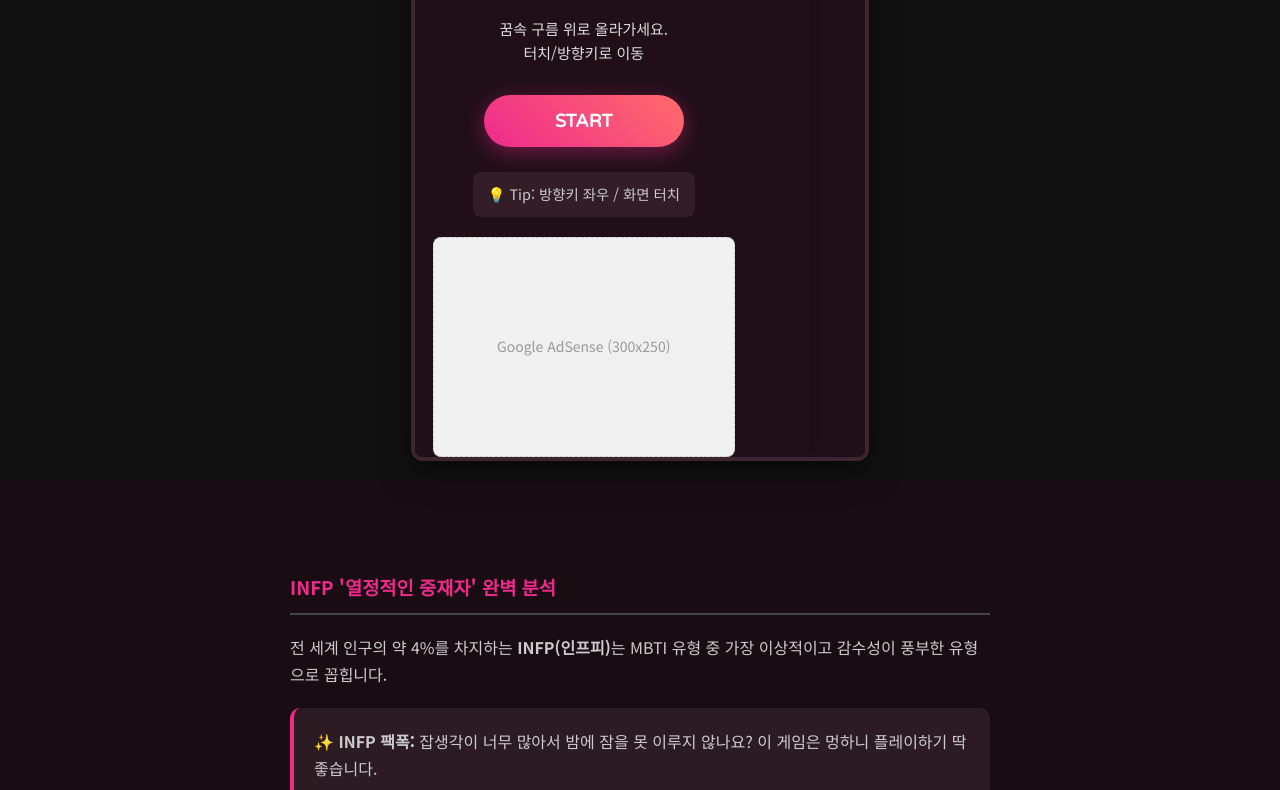
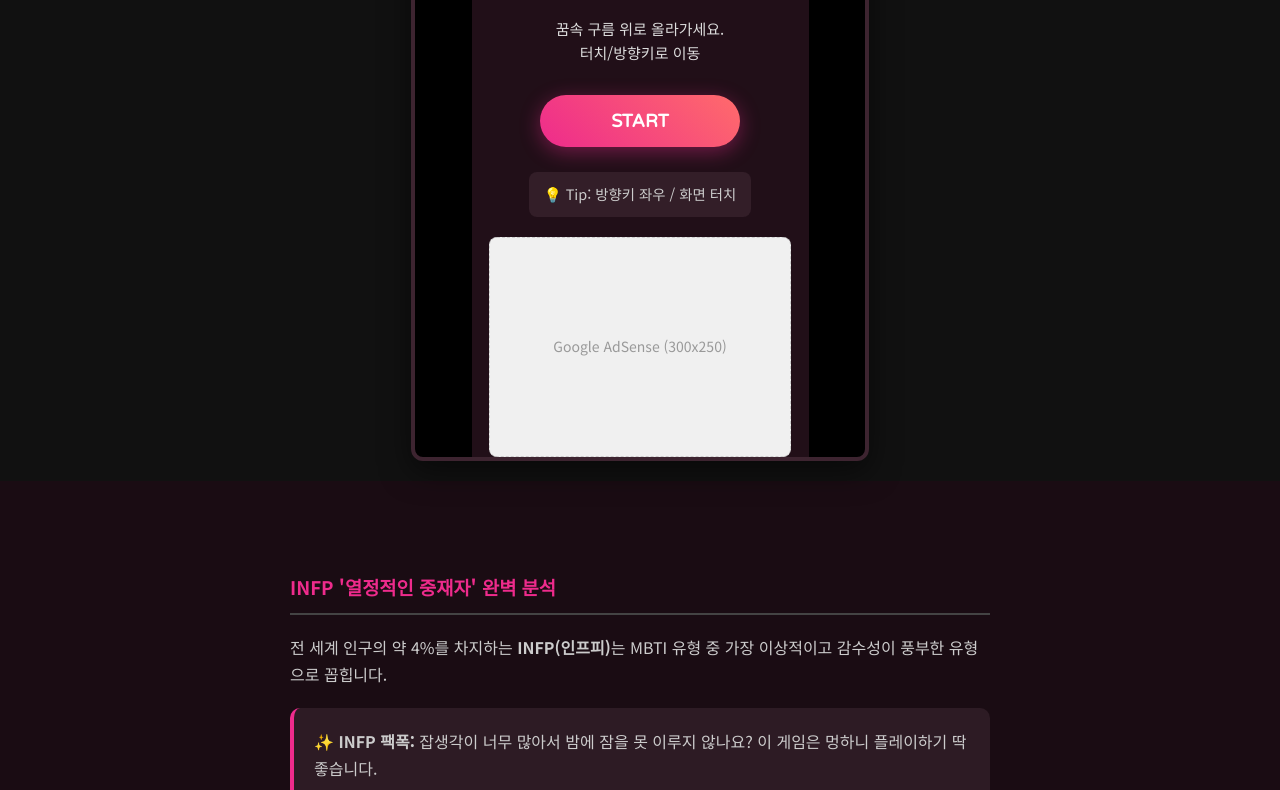
Before and after one commit to OUS-KR/INFP.KR, a plain HTML site: page public/u/games/index.html in a window 1280 px wide. Shown: the part 265-1055 px from the top of the page. Drawn offline with Linux system fonts and the light colour scheme.

Commit message:
add new user

```diff
--- a/public/u/games/index.html
+++ b/public/u/games/index.html
@@ -16,7 +16,7 @@
         body {
             margin: 0;
             padding: 0;
-            background-color: #111; /* 레터박스 색상 */
+            background-color: #111;
             color: #e0e0e0;
             font-family: 'Noto Sans KR', sans-serif;
             overflow-x: hidden;
@@ -95,12 +95,12 @@
             color: #ccc;
         }
 
-        /* --- 2. 게임 영역 --- */
+        /* --- 2. 게임 영역 (최상위 컨테이너) --- */
         #game-wrapper {
             position: relative;
             width: 100%;
-            max-width: 450px; /* 기본 상태 최대 너비 */
-            height: 75vh;     /* 기본 상태 높이 */
+            max-width: 450px; /* 일반 모드 최대 너비 */
+            height: 75vh;     /* 일반 모드 높이 */
             max-height: 800px;
             min-height: 500px;
             margin: 20px auto;
@@ -108,48 +108,48 @@
             border-radius: 12px;
             overflow: hidden;
             border: 4px solid #3d2430;
-            background-color: #000; /* 빈 공간 검은색 */
-        }
+            background-color: #000; /* 빈 공간 색상 */
 
-        /* 전체 화면 시 스타일 (wrapper가 전체를 차지) */
-        #game-wrapper:fullscreen {
-            width: 100vw;
-            max-width: none;
-            height: 100vh;
-            max-height: none;
-            margin: 0;
-            border: none;
-            border-radius: 0;
-            background-color: #111; /* 레터박스 배경 */
+            /* Flexbox로 내부 game-stage 중앙 정렬 */
             display: flex;
             justify-content: center;
             align-items: center;
         }
 
-        #game-container {
-            width: 100%;
-            height: 100%;
+        /* 전체 화면 모드 스타일 */
+        #game-wrapper:fullscreen {
+            width: 100vw;
+            height: 100vh;
+            max-width: none;
+            max-height: none;
+            margin: 0;
+            border: none;
+            border-radius: 0;
+            background-color: #000;
+        }
+
+        /* --- 실제 게임 스테이지 (캔버스 + UI 통합) --- */
+        #game-stage {
             position: relative;
+            /* width/height는 JS resize()에서 설정됨 */
             background-color: #221019;
-            display: flex;
-            justify-content: center;
-            align-items: center;
+            box-shadow: 0 0 20px rgba(0,0,0,0.5);
             overflow: hidden;
         }
 
         canvas {
             display: block;
-            /* 캔버스 크기는 JS에서 scale로 제어됨 */
-            box-shadow: 0 0 20px rgba(0,0,0,0.5); /* 캔버스 경계 강조 */
+            width: 100%;
+            height: 100%;
+            touch-action: none;
         }
 
-        /* 게임 UI 레이어 (캔버스 위에 덮어씌움) */
+        /* 게임 UI 레이어 */
         #ui-layer {
             position: absolute;
             top: 0; left: 0;
             width: 100%; height: 100%;
             pointer-events: none;
-            /* JS에서 캔버스와 동일한 크기/위치로 조정됨 */
         }
 
         #score-board {
@@ -234,7 +234,8 @@
     </header>
 
     <div id="game-wrapper">
-        <div id="game-container">
+        <!-- 통합 컨테이너 (게임 화면 + UI) -->
+        <div id="game-stage">
             <canvas id="gameCanvas"></canvas>
 
             <div id="ui-layer">
@@ -244,7 +245,6 @@
                     <button class="control-btn" onclick="toggleFullScreen()" title="전체 화면">⛶</button>
                 </div>
 
-                <!-- 오버레이들도 ui-layer 안에 배치하여 스케일링 적용 -->
                 <div id="start-screen" class="screen-overlay">
                     <h2 id="title-text">Daydream<br>Jump</h2>
                     <p class="desc" id="desc-text">꿈속 구름 위로 올라가세요.<br>터치로 이동</p>
@@ -293,14 +293,13 @@
     const canvas = document.getElementById('gameCanvas');
     const ctx = canvas.getContext('2d');
     const gameWrapper = document.getElementById('game-wrapper');
-    const gameContainer = document.getElementById('game-container');
+    const gameStage = document.getElementById('game-stage'); // 통합 컨테이너
     const scoreEl = document.getElementById('score-board');
-    const uiLayer = document.getElementById('ui-layer');
 
-    // 1. 고정된 논리적 해상도 설정 (9:16 비율)
+    // 논리적 해상도 고정 (9:16 비율)
     const LOGICAL_WIDTH = 360;
     const LOGICAL_HEIGHT = 640;
-    let scaleRatio = 1; // 화면 비율에 따른 스케일 값
+    let scaleRatio = 1;
 
     // 화면 요소
     const startScreen = document.getElementById('start-screen');
@@ -320,32 +319,34 @@
     let isPlaying = false;
     let gameLoopId;
 
-    // --- [중요] 리사이즈 & 스케일링 로직 ---
+    // --- [핵심] 리사이즈 로직 개선 ---
     function resize() {
-        const containerW = gameContainer.clientWidth;
-        const containerH = gameContainer.clientHeight;
+        // game-wrapper(부모)의 크기를 기준으로 계산
+        const containerW = gameWrapper.clientWidth;
+        const containerH = gameWrapper.clientHeight;
 
-        // 컨테이너에 맞게 비율(Scale) 계산 (Contain 방식)
+        // 비율(Scale) 계산 (Contain 방식)
         const scaleX = containerW / LOGICAL_WIDTH;
         const scaleY = containerH / LOGICAL_HEIGHT;
         scaleRatio = Math.min(scaleX, scaleY);
 
-        // 캔버스 표시 크기(CSS) 설정
-        canvas.style.width = `${LOGICAL_WIDTH * scaleRatio}px`;
-        canvas.style.height = `${LOGICAL_HEIGHT * scaleRatio}px`;
+        // game-stage(자식)의 크기를 조절 -> 내부 요소들은 100%로 따라옴
+        const targetW = Math.floor(LOGICAL_WIDTH * scaleRatio);
+        const targetH = Math.floor(LOGICAL_HEIGHT * scaleRatio);
 
-        // UI 레이어도 캔버스와 동일하게 맞춤 (좌표 일치)
-        uiLayer.style.width = `${LOGICAL_WIDTH * scaleRatio}px`;
-        uiLayer.style.height = `${LOGICAL_HEIGHT * scaleRatio}px`;
+        gameStage.style.width = `${targetW}px`;
+        gameStage.style.height = `${targetH}px`;
 
-        // 캔버스 내부 해상도는 논리 해상도로 고정 (좌표계 유지)
+        // 캔버스 내부 해상도 고정
         canvas.width = LOGICAL_WIDTH;
         canvas.height = LOGICAL_HEIGHT;
 
-        ctx.imageSmoothingEnabled = true; // 벡터 그래픽 부드럽게
+        ctx.imageSmoothingEnabled = true;
     }
+
     window.addEventListener('resize', resize);
-    setTimeout(resize, 100); // 초기 실행
+    // 초기 실행 딜레이 (CSS 로드 대기)
+    setTimeout(resize, 100);
 
     function toggleFullScreen() {
         if (!document.fullscreenElement) {
@@ -354,6 +355,7 @@
             document.exitFullscreen();
         }
     }
+    // 전체 화면 변경 시 리사이즈 트리거
     document.addEventListener('fullscreenchange', () => setTimeout(resize, 100));
 
     function openMusicLink() {
@@ -422,15 +424,15 @@
     window.addEventListener('keydown', e => { if(['ArrowLeft','ArrowRight','ArrowUp','Space'].includes(e.code)) { keys[e.code]=true; if(e.code==='Space') e.preventDefault(); } });
     window.addEventListener('keyup', e => { if(['ArrowLeft','ArrowRight','ArrowUp','Space'].includes(e.code)) keys[e.code]=false; });
 
-    canvas.addEventListener('touchstart', e => {
-        // 터치 좌표를 논리 좌표로 변환하지 않아도, 탭 점프는 전역 터치로 처리
+    // [중요] 터치 이벤트 리스너를 gameStage(또는 wrapper)에 붙여서 좌표 계산 정확도 향상
+    gameWrapper.addEventListener('touchstart', e => {
         if (currentGameMode === 'stroll' && isPlaying) strollGame.tapJump();
         e.preventDefault();
     }, {passive: false});
 
-    canvas.addEventListener('touchmove', e => {
-        // 터치 좌표 보정: (화면좌표 - 캔버스시작점) / 스케일비율
-        const rect = canvas.getBoundingClientRect();
+    gameWrapper.addEventListener('touchmove', e => {
+        // 터치 좌표 보정: (화면좌표 - 스테이지시작점) / 스케일비율
+        const rect = gameStage.getBoundingClientRect();
         const touchX = (e.touches[0].clientX - rect.left) / scaleRatio;
 
         if (currentGameMode !== 'stroll') {
@@ -440,9 +442,9 @@
         e.preventDefault();
     }, {passive: false});
 
-    canvas.addEventListener('touchend', e => { keys.ArrowLeft = false; keys.ArrowRight = false; });
+    gameWrapper.addEventListener('touchend', e => { keys.ArrowLeft = false; keys.ArrowRight = false; });
 
-    // --- 캐릭터 그리기 ---
+    // --- 캐릭터 그리기 (통일됨) ---
     function drawCharacter(ctx, x, y) {
         ctx.fillStyle = '#fff'; ctx.beginPath(); ctx.arc(x, y, 20, 0, Math.PI*2); ctx.fill();
         ctx.fillStyle = '#5A5480'; ctx.beginPath(); ctx.arc(x-8, y-2, 3, 0, Math.PI*2); ctx.arc(x+8, y-2, 3, 0, Math.PI*2); ctx.fill();
```
